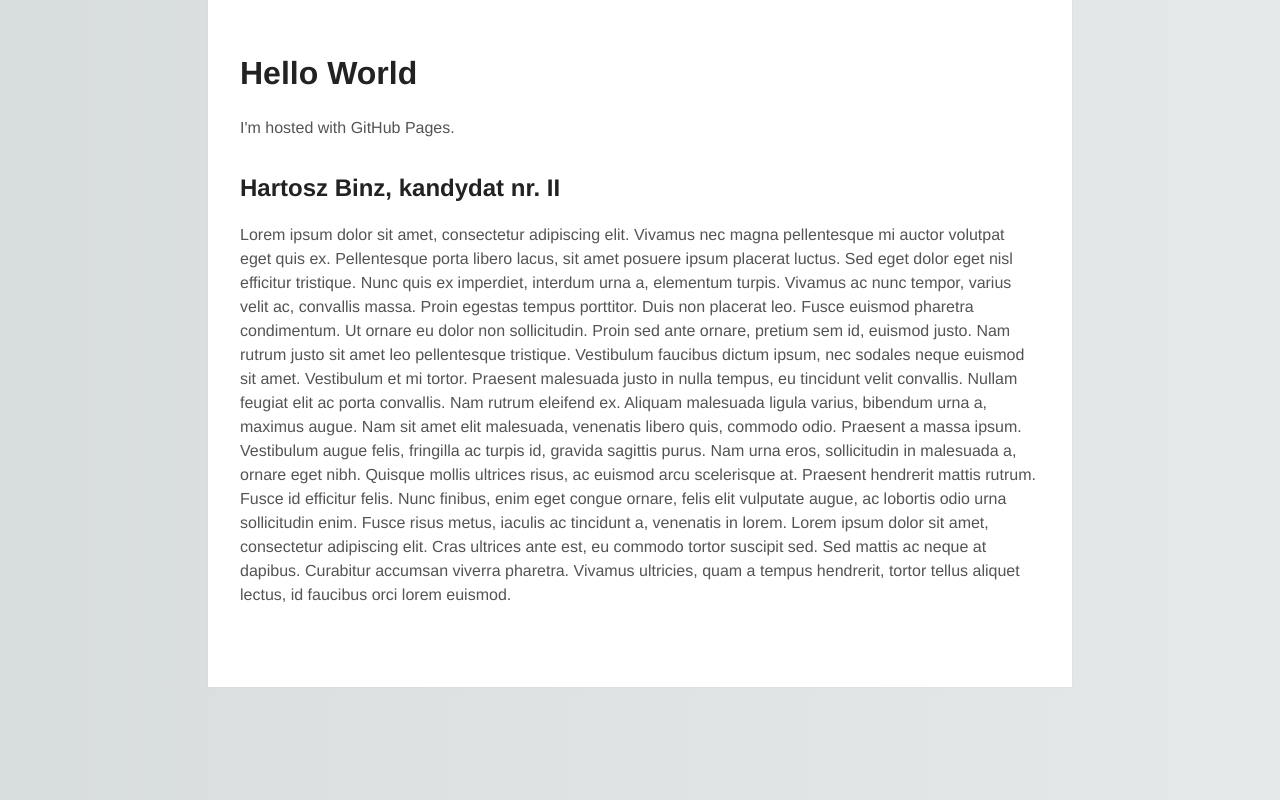
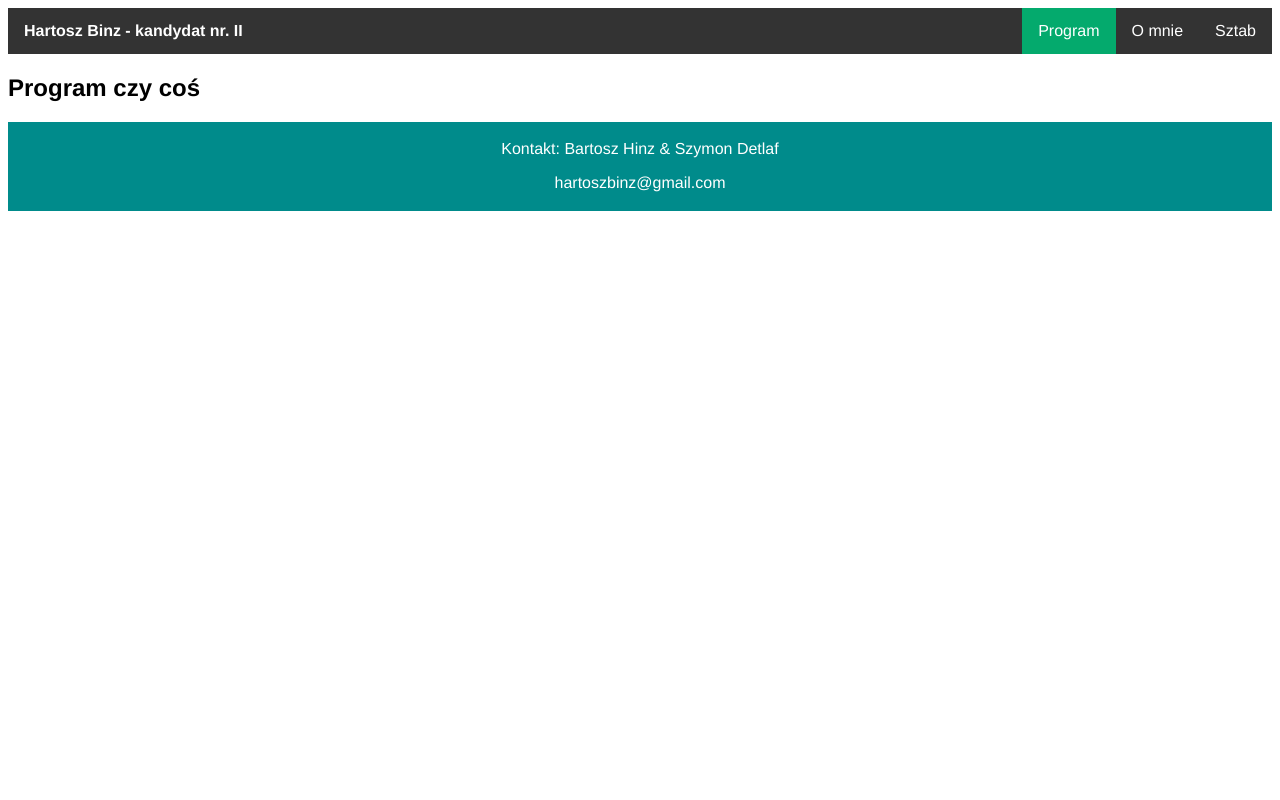
Before and after one commit to hartoszbinz/hartoszbinz.github.io, a plain HTML site: page index.html in a window 1280 px wide. Drawn offline with Linux system fonts and the light colour scheme.

Commit message:
index + css

```diff
--- a/index.html
+++ b/index.html
@@ -1,31 +1,51 @@
 <!DOCTYPE html>
 <html>
-
 <head>
-        <meta charset="utf-8">
-        <meta http-equiv="X-UA-Compatible">
-
-		<meta name="viewport" content="width=device-width, initial-scale=1.0">
-
-        <title>SZYBKI START Z BRACKETS</title>
-        <meta name="description" content="sss">
-        <link rel="stylesheet" href="main.css">
+<meta name="viewport" content="width=device-width, initial-scale=1.0">
+<title>Program - Hartosz Binz</title>
+<meta name="refresh" content="50">
+<meta charset="utf-8"/>
+<link rel="stylesheet" href="main.css">
 </head>
 
+
 <body>
-<h1>Hello World</h1>
-<p>I'm hosted with GitHub Pages.</p>
+    <header>
 
-<h2> Hartosz Binz, kandydat nr. II</h2>
-<!--
-<a href="./about">"VIISTI"</a> -->
+        <nav>
 
-<p>
-Lorem ipsum dolor sit amet, consectetur adipiscing elit. Vivamus nec magna pellentesque mi auctor volutpat eget quis ex. Pellentesque porta libero lacus, sit amet posuere ipsum placerat luctus. Sed eget dolor eget nisl efficitur tristique. Nunc quis ex imperdiet, interdum urna a, elementum turpis. Vivamus ac nunc tempor, varius velit ac, convallis massa. Proin egestas tempus porttitor. Duis non placerat leo. Fusce euismod pharetra condimentum. Ut ornare eu dolor non sollicitudin. Proin sed ante ornare, pretium sem id, euismod justo. Nam rutrum justo sit amet leo pellentesque tristique. Vestibulum faucibus dictum ipsum, nec sodales neque euismod sit amet.
+            <ul>
+            <li style="float: left"><a class="j" ><b>Hartosz Binz - kandydat nr. II</b></a></li>
 
-Vestibulum et mi tortor. Praesent malesuada justo in nulla tempus, eu tincidunt velit convallis. Nullam feugiat elit ac porta convallis. Nam rutrum eleifend ex. Aliquam malesuada ligula varius, bibendum urna a, maximus augue. Nam sit amet elit malesuada, venenatis libero quis, commodo odio. Praesent a massa ipsum. Vestibulum augue felis, fringilla ac turpis id, gravida sagittis purus. Nam urna eros, sollicitudin in malesuada a, ornare eget nibh. Quisque mollis ultrices risus, ac euismod arcu scelerisque at.
+            <li><a href="sztab.html" class="klik">Sztab</a></li>
+            <li><a href="omnie.html" class="klik">O mnie</a></li>
+            <li><a class="active" href="index.html" class="klik">Program</a></li>
 
-Praesent hendrerit mattis rutrum. Fusce id efficitur felis. Nunc finibus, enim eget congue ornare, felis elit vulputate augue, ac lobortis odio urna sollicitudin enim. Fusce risus metus, iaculis ac tincidunt a, venenatis in lorem. Lorem ipsum dolor sit amet, consectetur adipiscing elit. Cras ultrices ante est, eu commodo tortor suscipit sed. Sed mattis ac neque at dapibus. Curabitur accumsan viverra pharetra. Vivamus ultricies, quam a tempus hendrerit, tortor tellus aliquet lectus, id faucibus orci lorem euismod.</p>
+            </ul>
+
+
+
+        </nav>
+
+
+    </header>
+
+    <main>
+        <section>
+        <h1>Program czy coś </h1>
+        </section>
+
+
+
+
+
+    </main>
+
+    <footer>
+        <p>Kontakt: Bartosz Hinz & Szymon Detlaf </p>
+        <p> <a href="mailto:hartoszbinz@gmail.com">hartoszbinz@gmail.com</a></p>
+
+    </footer>
 
 </body>
 </html>
--- a/main.css
+++ b/main.css
@@ -1,60 +1,84 @@
-html {
-    background: #e6e9e9;
-    background-image: linear-gradient(270deg, rgb(230, 233, 233) 0%, rgb(216, 221, 221) 100%);
-    -webkit-font-smoothing: antialiased;
+html{
+    font-family: "Helvetica Neue", Helvetica, Arial, sans-serif;
 }
 
-body {
-    background: #fff;
-    box-shadow: 0 0 2px rgba(0, 0, 0, 0.06);
-    color: #545454;
-    font-family: "Helvetica Neue", Helvetica, Arial, sans-serif;
-    font-size: 16px;
-    line-height: 1.5;
-    margin: 0 auto;
-    max-width: 800px;
-    padding: 2em 2em 4em;
+
+footer {
+  text-align: center;
+  padding: 2.5px;
+  background-color: DarkCyan;
+  color: white;
 }
 
-h1, h2, h3, h4, h5, h6 {
-    color: #222;
-    font-weight: 600;
-    line-height: 1.3;
+/* header {
+  text-align: center;
+  padding: 3px;
+  background-color: DarkCyan;
+  color: white;
 }
 
-h2 {
-    margin-top: 1.3em;
+*/
+
+a{
+  text-decoration:none;
+    color: white;
 }
 
-a {
-    color: #0083e8;
+header {
+  color:white;
+  background-color: #333;
 }
 
-b, strong {
-    font-weight: 600;
+/* h3{
+margin-left: 23px;
+padding: 0px 50px 0px 0px
+} */
+
+ul, nav {
+  list-style-type: none;
+  margin: 0;
+  padding: 0;
+  overflow: hidden;
+  background-color: #333;
+  text-align: center;
+
 }
 
-samp {
-    display: none;
+
+
+li {
+    float: right;
+    text-align: center;
+
+
 }
 
-img {
-    animation: colorize 2s cubic-bezier(0, 0, .78, .36) 1;
-    background: transparent;
-    border: 10px solid rgba(0, 0, 0, 0.12);
-    border-radius: 4px;
-    display: block;
-    margin: 1.3em auto;
-    max-width: 95%;
+li a {
+  display: block;
+  color: white;
+  text-align: center;
+  padding: 14px 16px;
+  text-decoration: none;
 }
 
-@keyframes colorize {
-    0% {
-        -webkit-filter: grayscale(100%);
-        filter: grayscale(100%);
-    }
-    100% {
-        -webkit-filter: grayscale(0%);
-        filter: grayscale(0%);
-    }
+/* Change the link color to #111 (black) on hover */
+
+/*li a:hover {
+  background-color: #04AA6D;
+} */
+
+.klik:hover {
+   background-color: #04AA6D;
 }
+
+
+.active {
+  background-color: #04AA6D;
+}
+
+
+
+.j {
+ text-align: center;
+
+}
```
